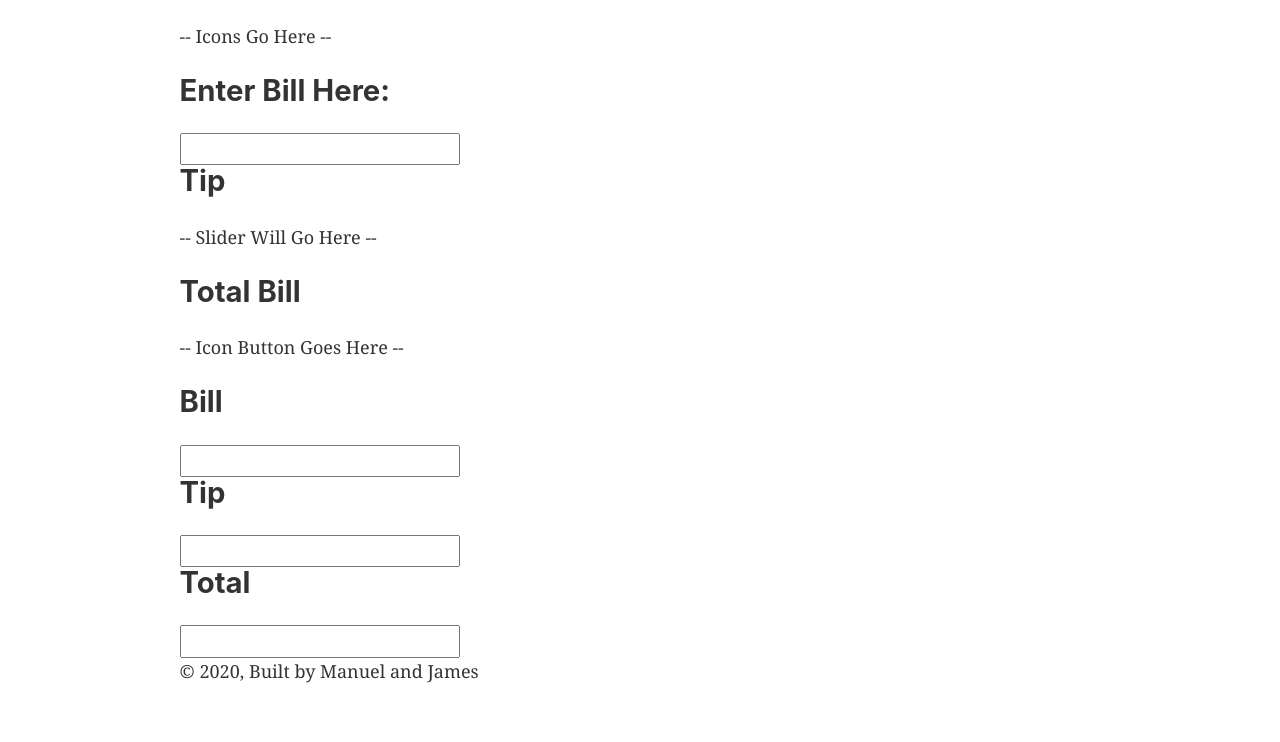
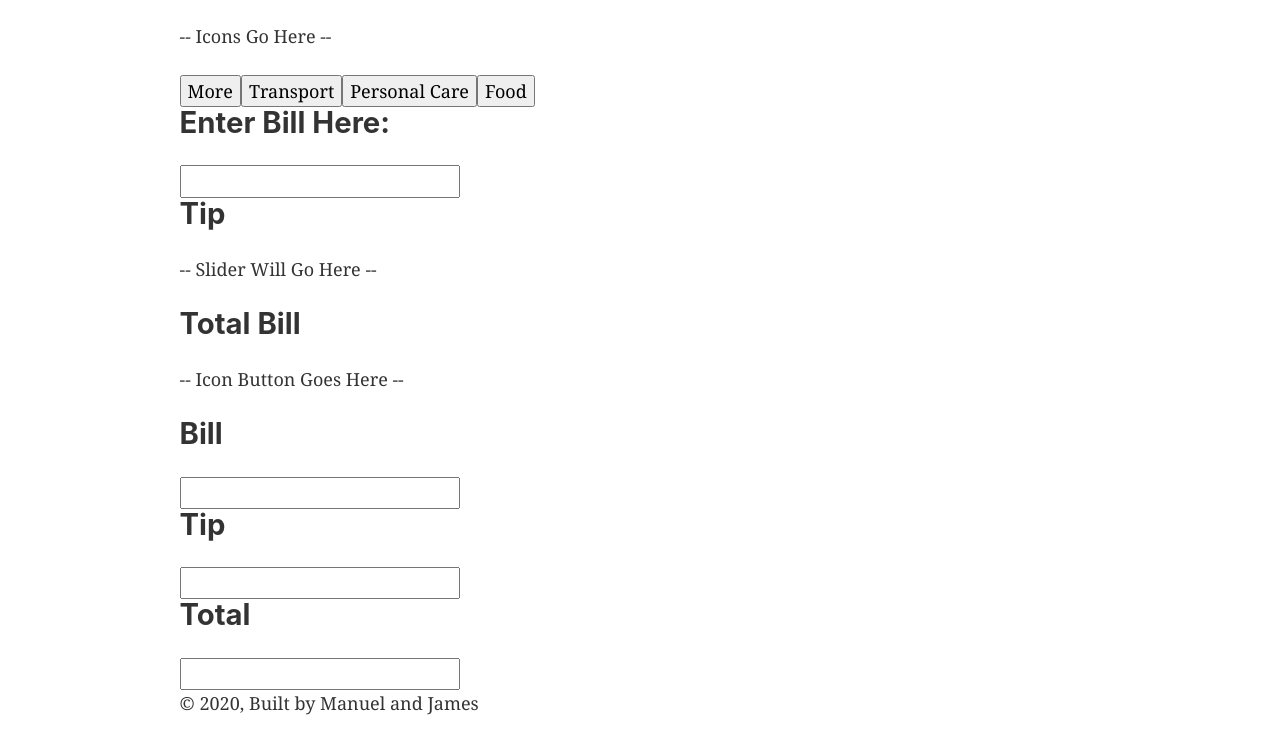
Before and after one commit to manuelwebdev/react-tip, a Gatsby site: page / in a window 1280 px wide. Shown: the part 100-842 px from the top of the page. Before the commit the page ends 810 px from the top, so only its background shows below. Built offline with nearby package versions, Linux system fonts and the light colour scheme; Gatsby itself is replaced by a stand-in of ours.

Commit message:
added buttons for each category

```diff
--- a/src/pages/index.js
+++ b/src/pages/index.js
@@ -8,6 +8,12 @@ const IndexPage = () => (
   <Layout>
     <SEO title="Home" />
     <p> -- Icons Go Here -- </p>
+    <div>
+      <button>More</button>
+      <button>Transport</button>
+      <button>Personal Care</button>
+      <button>Food</button>
+    </div>
     <h2>Enter Bill Here:</h2>
     <input type="text" />
     <h2>Tip</h2>
```
